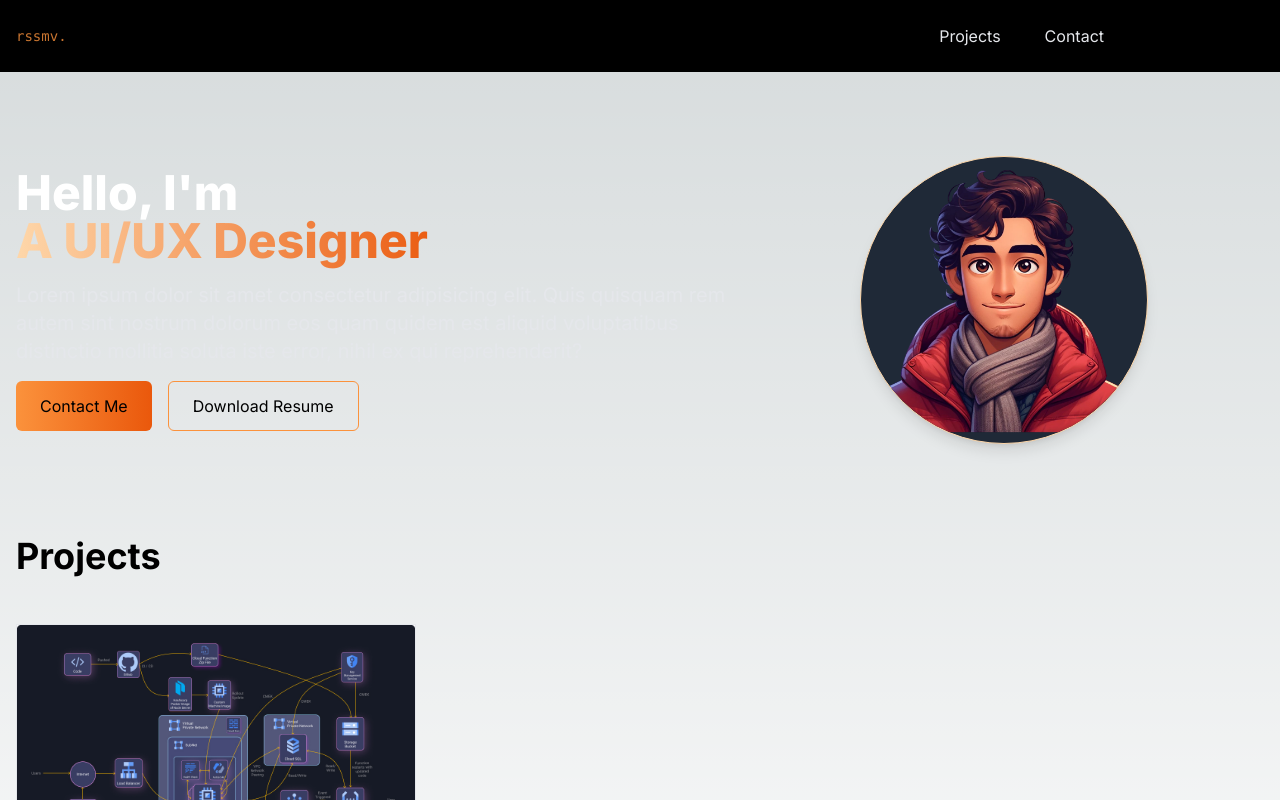
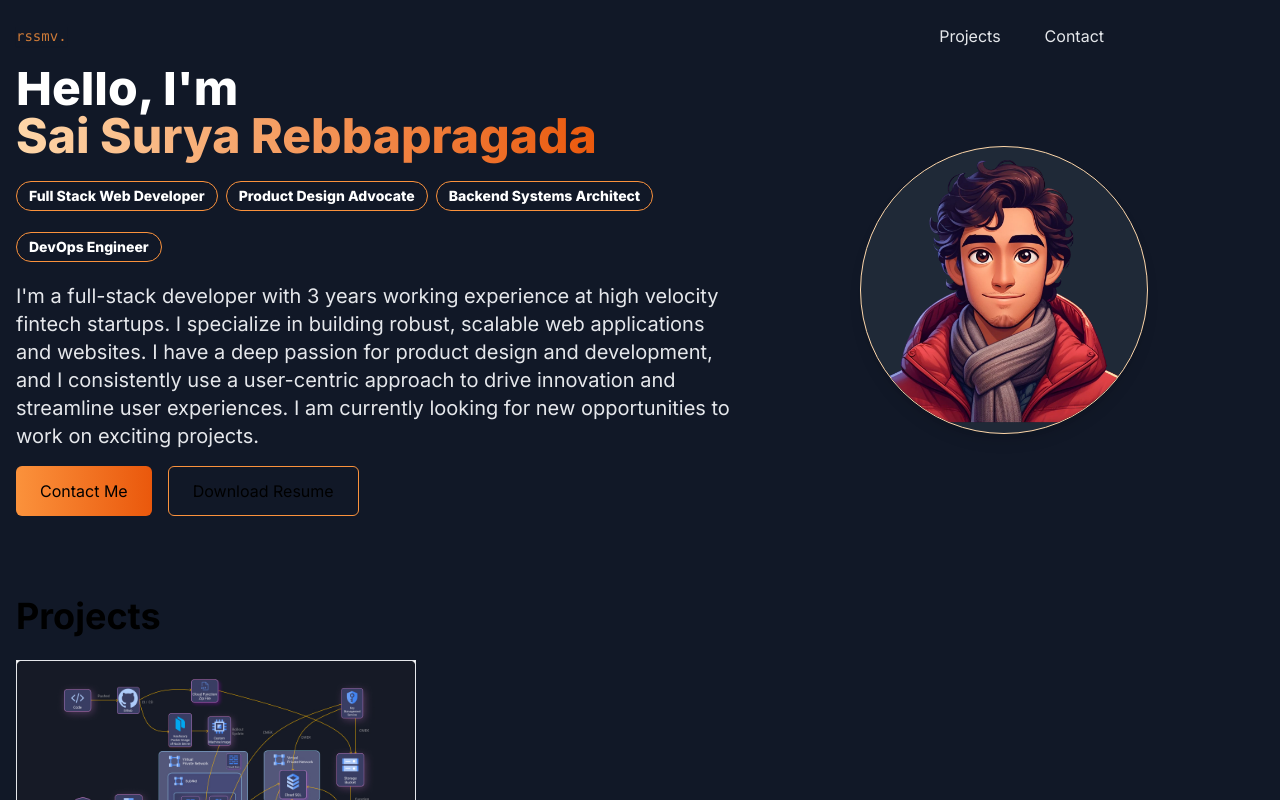
Before and after one commit to surya-madhav/PortfolioWebsite, a Next.js app: page / in a window 1280 px wide. Shown: the top 800 px of the page. Built offline with nearby package versions, Linux system fonts and the light colour scheme; no server answers.

Commit message:
somemore changes

```diff
--- a/src/app/components/HeroSection.tsx
+++ b/src/app/components/HeroSection.tsx
@@ -1,7 +1,7 @@
 "use client"
 import React from 'react'
 import Image from "next/image";
-import { TypeAnimation } from 'react-type-animation';
+// import { TypeAnimation } from 'react-type-animation';
 
 const HeroSection = () => {
     return (
@@ -10,9 +10,15 @@ const HeroSection = () => {
                 <div className="col-span-7 place-self-center flex flex-col">
                     <h1 className='text-4xl lg:text-5xl mb-4 text-white font-extrabold text-center lg:text-start'>Hello, I&apos;m
                         <br />
-                        <TypeAnimation className='text-transparent bg-clip-text bg-gradient-to-r from-orange-200 to-orange-600'
+                        <span className='text-transparent bg-clip-text bg-gradient-to-r from-orange-200 to-orange-600'>Sai Surya Rebbapragada</span>
+                        <div className="text-center lg:text-start mb-1">
+                            <span className="inline-block border border-orange-400 text-white px-3 py-1 rounded-full text-sm mr-2">Full Stack Web Developer</span>
+                            <span className="inline-block border border-orange-400 text-white px-3 py-1 rounded-full text-sm mr-2">Product Design Advocate</span>
+                            <span className="inline-block border border-orange-400 text-white px-3 py-1 rounded-full text-sm mr-2">Backend Systems Architect</span>
+                            <span className="inline-block border border-orange-400 text-white px-3 py-1 rounded-full text-sm mr-2">DevOps Engineer</span>
+                        </div>
+                        {/* <TypeAnimation
                             sequence={[
-                                // Same substring at the start will only be typed out once, initially
                                 'Surya',
                                 1000, // wait 1s before replacing "Mice" with "Hamsters"
                                 'A Web Developer',
@@ -25,9 +31,11 @@ const HeroSection = () => {
                             wrapper="span"
                             speed={50}
                             repeat={Infinity}
-                        />
-                        </h1>
-                    <p className="text-gray-200 text-lg lg:text-xl text-center lg:text-left">Lorem ipsum dolor sit amet consectetur adipisicing elit. Quis quisquam rem autem sint nostrum dolorum eos quam quidem est aliquid voluptatibus distinctio mollitia soluta iste error, nihil ex qui reprehenderit?</p>
+                        /> */}
+                    </h1>
+                    <p className="text-gray-200 text-lg lg:text-xl text-center lg:text-left">
+                        I&apos;m a full-stack developer with 3 years working experience at high velocity fintech startups. I specialize in building robust, scalable web applications and websites. I have a deep passion for product design and development, and I consistently use a user-centric approach to drive innovation and streamline user experiences. I am currently looking for new opportunities to work on exciting projects.
+                    </p>
                     <div className='flex flex-col mt-4 w-full lg:text-left flex-1 sm:justify-center sm:flex-row lg:justify-start md:flex-row px-8 sm:px-0'>
                         <button className='px-6 py-3 rounded-md bg-gradient-to-r from-orange-400 to-orange-600 hover:bg-orange-600 sm:w-fit hover:border hover:border-white'>Contact Me</button>
                         <button className='sm:w-fit px-6 py-3 rounded-md border border-orange-400 hover:text-orange-400 mt-4 sm:mt-0 md:ml-4'>
@@ -39,7 +47,7 @@ const HeroSection = () => {
 
                     <div className="w-full h-full flex items-center justify-center place-self-center mt-4 lg:mt-0 mb-6">
                         <Image
-                        className='rounded-full w-72 h-72 bg-gray-800 shadow-lg border border-orange-200' src="/images/ProfileRedJacket.png" style={{objectFit: "contain"}} width={500} alt="Hero Image"  height={500} />
+                            className='rounded-full w-72 h-72 bg-gray-800 shadow-lg border border-orange-200' src="/images/ProfileRedJacket.png" style={{ objectFit: "contain" }} width={500} alt="Hero Image" height={500} />
                     </div>
 
                 </div>
--- a/src/app/components/Navbar.tsx
+++ b/src/app/components/Navbar.tsx
@@ -8,7 +8,7 @@ const links:{title:string,href:string}[] = [{ href: '#projects', title: 'Project
 export const Navbar = () => {
     const [navbarOpen, setNavbarOpen] = React.useState(false);
     return (
-        <nav className='w-full fixed top-0 left-0 right-0 z-10 bg-opacity-100 bg-black container mx-auto'>
+        <nav className='w-full fixed top-0 left-0 right-0 z-10 bg-opacity-100 bg-gray-900 container mx-auto'>
             <div className='flex flex-wrap items-center justify-between mx-auto p-4'>
                 <Link href={"/"} className='text-sm text-orange-400  opacity-80 font-medium shadow-sm  font-mono'>rssmv.</Link>
                 <div className='mobile-menu block md:hidden'>
--- a/src/app/components/Projects.tsx
+++ b/src/app/components/Projects.tsx
@@ -4,7 +4,7 @@ import ProjectsListData from '../data/projects'
 const Projects = () => {
   return (
     <section>
-      <h1 className='text-4xl font-bold text-center lg:text-left mt-12 mb-12'>Projects</h1>
+      <h1 className='text-4xl font-bold text-center lg:text-left mt-12 mb-6'>Projects</h1>
       <div className='grid grid-cols-1 md:grid-cols-3 gap-6 md:gap-6'>
         {
           ProjectsListData.map((project, index) => {
--- a/src/app/data/projects.tsx
+++ b/src/app/data/projects.tsx
@@ -16,7 +16,7 @@ const ProjectsListData:{
         title: 'GCP Infrastructure Automation',
         categories: ['Terraform', 'Google Cloud Platform', 'Packer', 'Github CI/CD', 'Serverless', 'NodeJS'],
         show: true,
-        description: 'Utilized Terraform for infrastructure provisioning and Packer for GCP machine image creation, enhancing system reliability. Implemented DNS management and serverless functions for automated user verification emails.',
+        description: 'Utilized Terraform for infrastructure provisioning and Packer for GCP machine image creation, enhancing system reliability.',
         href: 'projects/gcpInfraAutomation'
     },
     {
--- a/src/app/layout.tsx
+++ b/src/app/layout.tsx
@@ -5,6 +5,7 @@ import React from "react";
 import { SpeedInsights } from "@vercel/speed-insights/next"
 const inter = Inter({ subsets: ["latin"] });
 import { GoogleAnalytics } from '@next/third-parties/google'
+import { Navbar } from "./components/Navbar";
 
 
 
@@ -21,9 +22,17 @@ export default function RootLayout({
   return (
     <html lang="en">
 
-      <body className={inter.className}>{children}</body>
+      <body className={inter.className}>
+      <main className="flex min-h-screen flex-col items-center container mx-auto bg-gray-900">
+      <div className="mb-12">
+        <Navbar />
+      </div>
+      <div>{children}</div>
+      </main>
+
+      </body>
       <SpeedInsights />
-      <GoogleAnalytics gaId={process.env.NEXT_PUBLIC_GA_MEASUREMENT_ID ||"G-XYZ"} />
+      <GoogleAnalytics gaId={process.env.NEXT_PUBLIC_GA_MEASUREMENT_ID || "G-XYZ"} />
     </html>
   );
 }
--- a/src/app/page.tsx
+++ b/src/app/page.tsx
@@ -5,13 +5,14 @@ import { Navbar } from "./components/Navbar";
 import Projects from "./components/Projects";
 export default function Home() {
   return (
-    <main className="flex min-h-screen flex-col items-center container mx-auto">
-      <Navbar />
-      <div className="container mx-auto py-4 px-4 mt-32">
-        <HeroSection />
+
+
+      <div>
+        <div className="container mx-auto py-4 px-4">
+          <HeroSection />
+        </div>
+        <div className="container mx-auto py-4 px-4">
+          <Projects /></div>
       </div>
-      <div className="container mx-auto py-4 px-4">
-        <Projects /></div>
-    </main>
   );
 }
--- a/src/app/projects/gcpInfraAutomation/page.tsx
+++ b/src/app/projects/gcpInfraAutomation/page.tsx
@@ -47,7 +47,7 @@ const gcpInfraAutomation = () => {
   };
 
   return (
-    <div className="bg-white dark:bg-gray-800 p-8">
+    <div className="p-8">
       <div className="container mx-auto">
         <header className="text-center">
           <h1 className="text-3xl font-bold text-gray-900 dark:text-white">{projectData.title}</h1>
@@ -78,7 +78,7 @@ const gcpInfraAutomation = () => {
           <h2 className="text-2xl font-semibold text-gray-900 dark:text-white mb-2">Technologies Used</h2>
           <div className="grid grid-cols-3 sm:grid-cols-4 md:grid-cols-5 gap-2">
             {projectData.technologies.map(tech => (
-              <div key={tech.name} className={`p-2 flex items-center justify-center flex-col shadow-sm $ text-white border border-yellow-300 shadow-yellow-600 rounded-md hover:shadow hover:shadow-yellow-400`}>
+              <div key={tech.name} className={`p-2 flex items-center justify-center flex-col shadow-sm $ text-white border border-orange-300 shadow-yellow-600 rounded-md hover:shadow hover:shadow-yellow-400`}>
                 <div className="mb-2"><Image src={tech.icon} alt='icon' width={20} height={20} /></div>
                 <div className='text-sm font-me text-center'>{tech.name}</div>
               </div>
```
